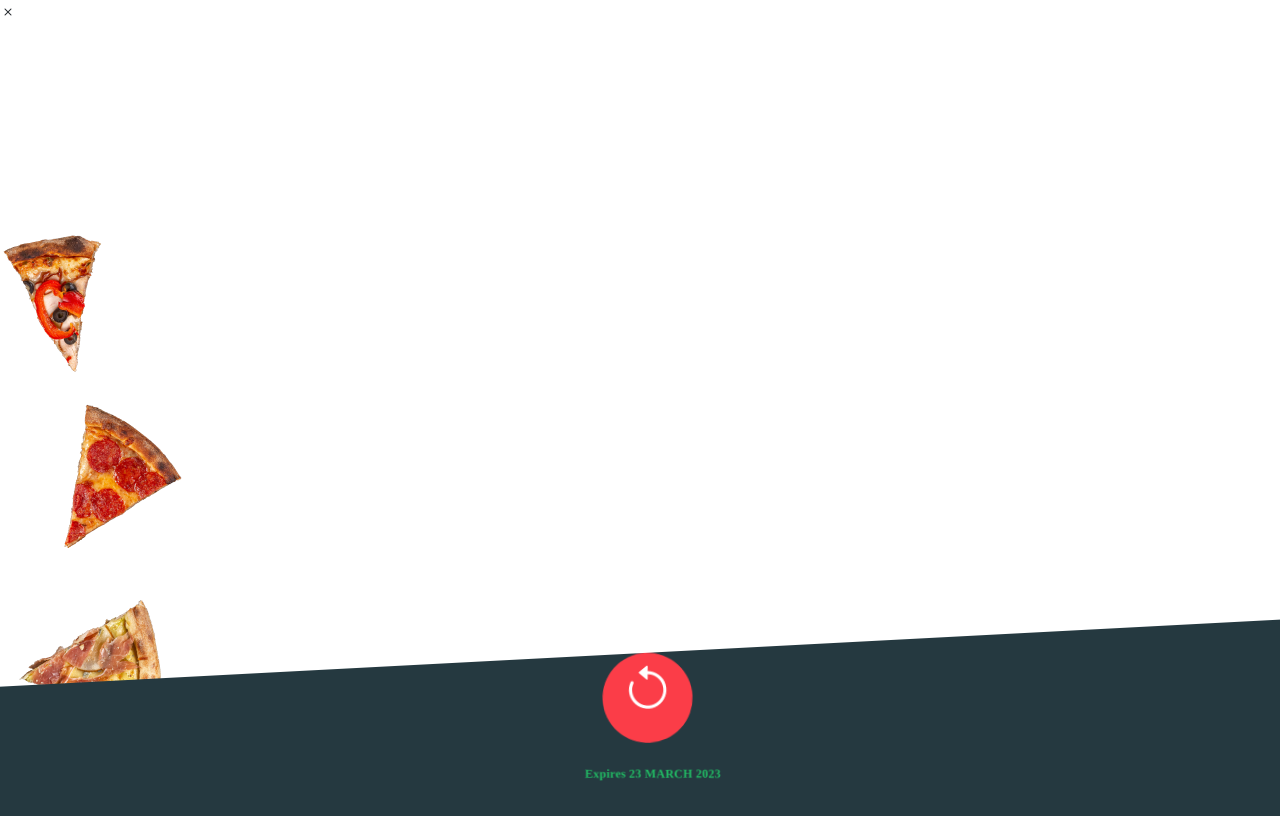
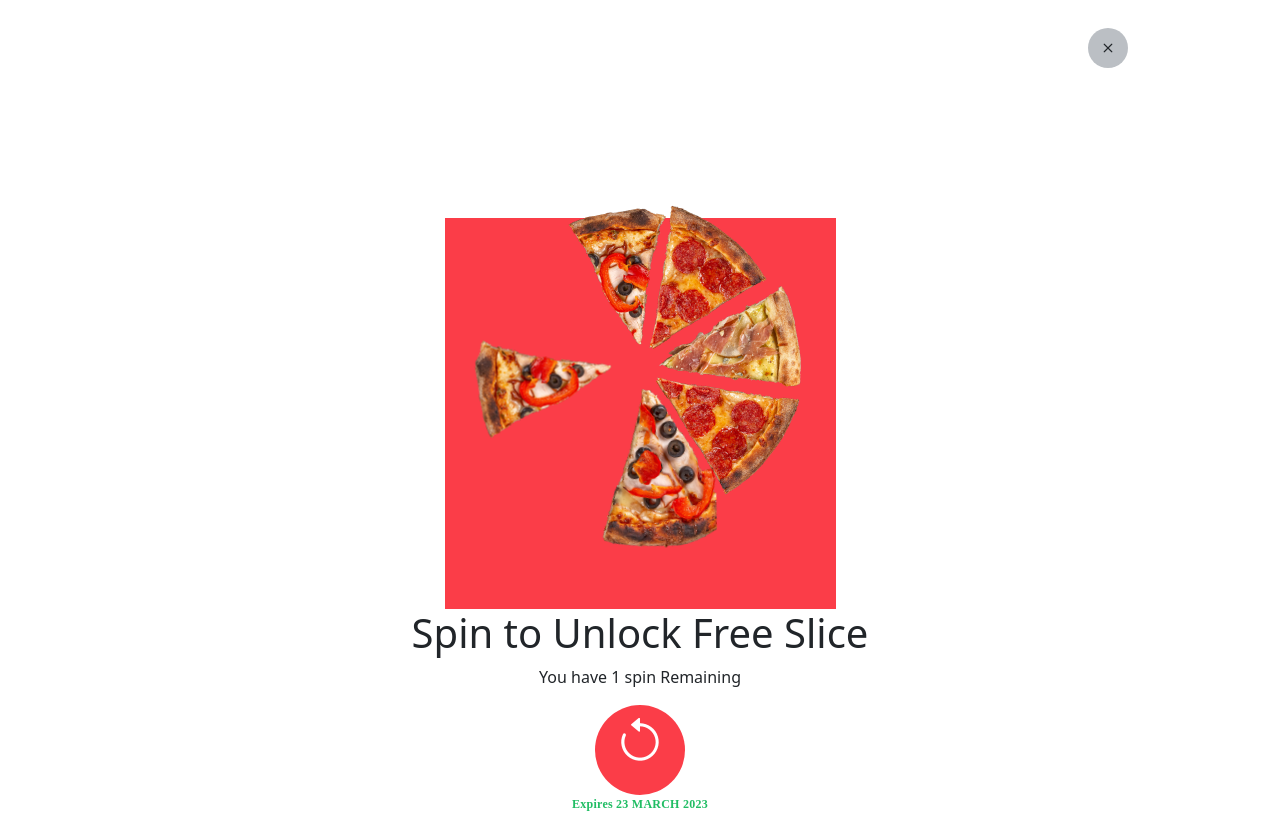
Before and after one commit to NicolasDewae/figma, a plain HTML site: page pizza/pizza.html in a window 1280 px wide. Shown: the top 816 px of the page. Drawn offline with nearby package versions, Linux system fonts and the light colour scheme.

Commit message:
slices in pizza

```diff
--- a/pizza/pizza.css
+++ b/pizza/pizza.css
@@ -4,34 +4,177 @@
     --green: #253940;
     --greenP: #21BD64;
     --black: #000000;
-    --grey: #9DA7B3;
+    --grey: #bbbfc4;
+}
+
+body {
+  /* height: 100vh; */
+  margin: 0;
+  padding: 0;
 }
 
 * {
     margin: 0;
     padding: 0;
 }
-span {
+/* cross start */
+.cross {
+    margin: 28px 85%;
+    display: flex;
+    background-color: var(--grey);
+    width: 40px;
+    height: 40px;
+    border-radius: 50%;
+    justify-content: center;
+    align-items: center;
+}
+.cross i {
+    font-size: 20px;
+    display: flex;
+    margin: 0 auto;
+}
+/* cross end */
+
+/* pizza start */
+.pizza {
+    position: relative;
     display: flex;
     justify-content: center;
     align-items: center;
-    margin: 0 auto;
-    height: 600px;
-    width: 10px;
-    background-color: var(--black);
+    margin: 150px auto 0 auto;
+    width: 391px;
+    height: 391px;
+    background-color: var(--red);
 }
 
+/* slice start */
+.slices {
+  position: absolute;
+  margin: 0 150px 450px auto;
+}
+
+.slice1 {
+  position: absolute;
+  /* margin: 10px; */
+}
+.slice2 {
+  position: absolute;
+  margin: 0 20px;
+}
+.slice3 {
+  position: absolute;
+  margin: 90px 0 0 75px;
+}
+.slice4 {
+  position: absolute;
+  margin: 120px 0 0 50px;
+  transform: rotate(90deg);
+}
+.slice5 {
+  position: absolute;
+  margin: 185px 0 0 20px;
+  transform: rotate(170deg);
+}
+.slice6 {
+  position: absolute;
+  margin: 150px 0 0 -70px;
+}
+.slice7 {
+  position: absolute;
+  margin: 100px 0 0 -90px;
+  transform: rotate(-90deg);
+}
+.slice8 {
+  position: absolute;
+  margin: 35px 0 0 -90px;
+}
+/* slice end */
+
+
+/* arrow start */
+
+.arrows {
+    position: relative;
+    width: 391px;
+    height: 391px;
+  }
+
+  .arrow1 {
+    position: absolute;
+    right: 0;
+    bottom: 0;
+    transform: rotate(-22.5deg);
+  }
+
+  .arrow2 {
+    position: absolute;
+    right: 0;
+    bottom: 0;
+    transform: rotate(22.5deg);
+  }
+
+  .arrow3 {
+    position: absolute;
+    right: 0;
+    bottom: 0;
+    transform: rotate(67.5deg);
+  }
+
+  .arrow4 {
+    position: absolute;
+    right: 0;
+    bottom: 0;
+    transform: rotate(112.5deg);
+  }
+
+  .arrow5 {
+    position: absolute;
+    right: 0;
+    bottom: 0;
+    transform: rotate(157.5deg);
+  }
+
+  .arrow6 {
+    position: absolute;
+    right: 0;
+    bottom: 0;
+    transform: rotate(202.5deg);
+  }
+
+  .arrow7 {
+    position: absolute;
+    right: 0;
+    bottom: 0;
+    transform: rotate(247.5deg);
+  }
+
+  .arrow8 {
+    position: absolute;
+    right: 0;
+    bottom: 0;
+    transform: rotate(292.5deg);
+  }
+
+/* arrow end */
+/* pizza end */
+
+/* main text start */
+.main-text {
+    display: flex;
+    flex-direction: column;
+    align-items: center;
+    justify-content: center;
+}
+/* main text end */
+
 /* footer start */
-.footer {
-    display: block;
+/* .footer {
     background-color: var(--green);
     height: 300px;
     width: 110%;
-    position: fixed;
     bottom: -150px;
     transform: rotate(-3deg);
-    z-index: 999;
-}
+} */
 
 /* button start */
 .red-circle {
@@ -40,7 +183,7 @@ span {
     width: 90px;
     height: 90px;
     border-radius: 50%;
-    margin: 0 auto 0 43.2%;
+    margin: 0 auto;
 }
 
 .footer a {
@@ -48,18 +191,18 @@ span {
     font-size: 50px;
     display: flex;
     margin: 0 auto;
-    transform: rotate(3deg);
 }
 
 .footer-text {
+    display: flex;
+    justify-content: center;
+    align-items: center;
     color: var(--greenP);
     font-family: Poppins;
     font-size: 12px;
     font-weight: 600;
     line-height: 18px;
     letter-spacing: 0.02em;
-    margin: 40px auto 0 41.6%;
-    transform: rotate(3deg);
 }
 /* button end */
 /* footer end */
```
